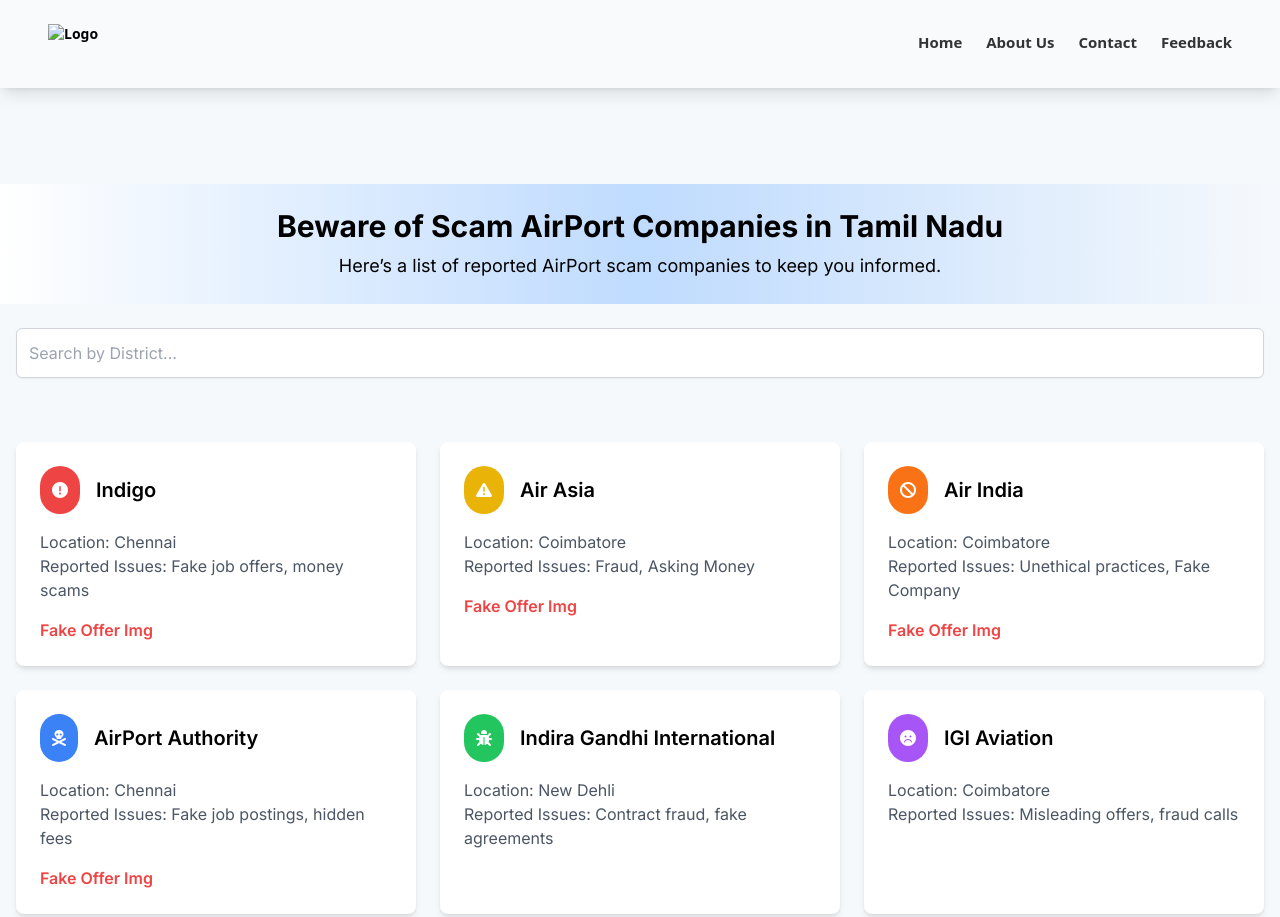
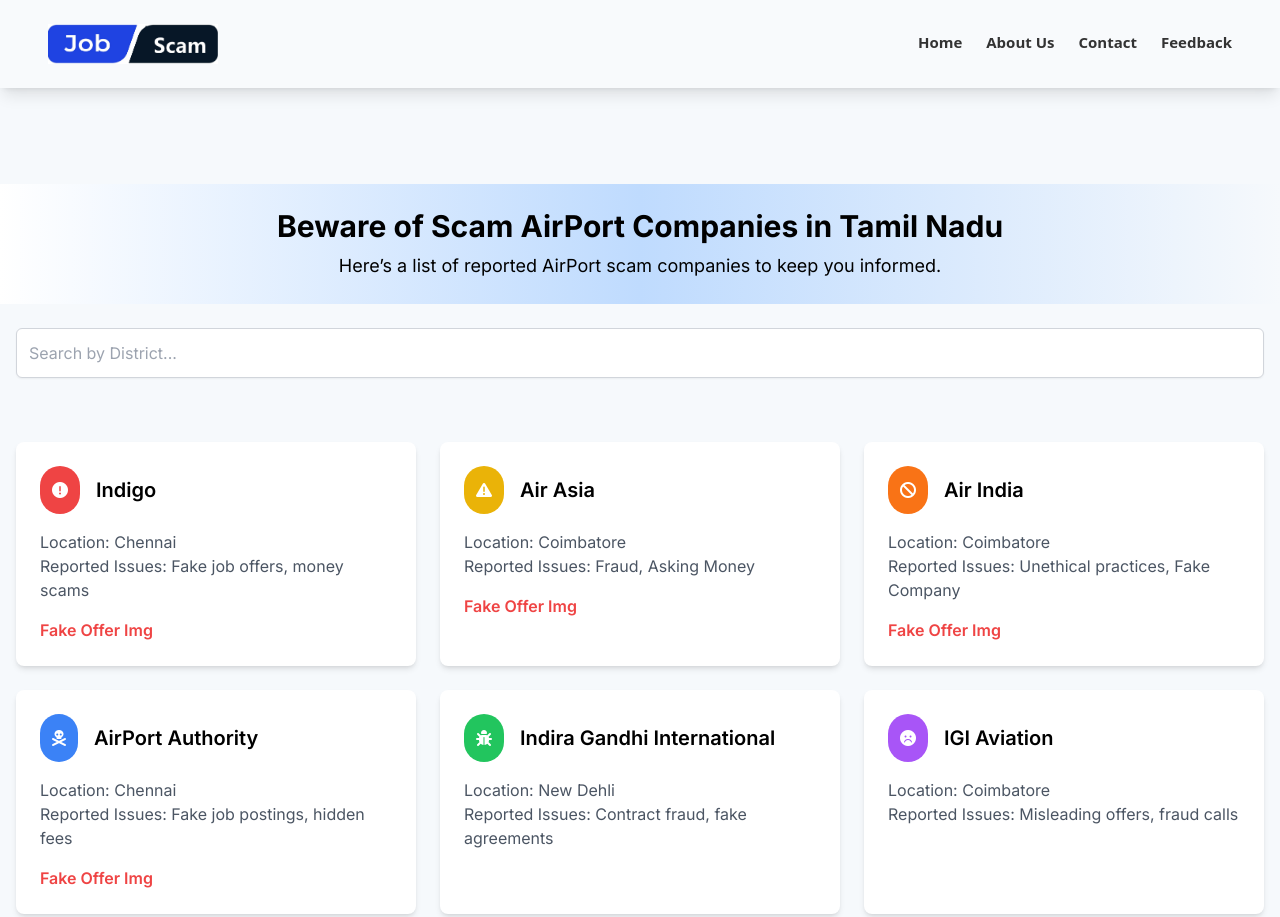
Before and after one commit to Deepak23official/pyflask, a plain HTML site: page python/Jobsafe/Airport.html in a window 1280 px wide. Shown: the top 917 px of the page. Drawn offline with nearby package versions, Linux system fonts and the light colour scheme.

Commit message:
Update Airport.html

```diff
--- a/python/Jobsafe/Airport.html
+++ b/python/Jobsafe/Airport.html
@@ -53,7 +53,7 @@
   <div class="container flex items-center justify-between px-4 py-6 mx-auto">
     <!-- Logo -->
     <a href="index.html" class="navbar-brand">
-      <img class="h-10" src="Jobsafe/FakeofferImg/logo_page-0001.jpg" alt="Logo" />
+      <img class="h-10" src="FakeofferImg/logo_page-0001.jpg" alt="Logo" />
     </a>
 
     <!-- Menu for Larger Screens -->
```
